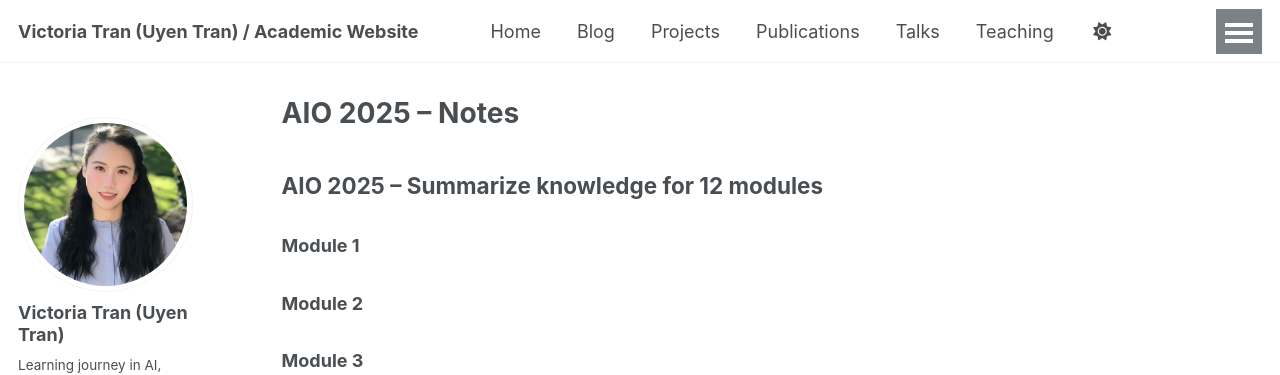
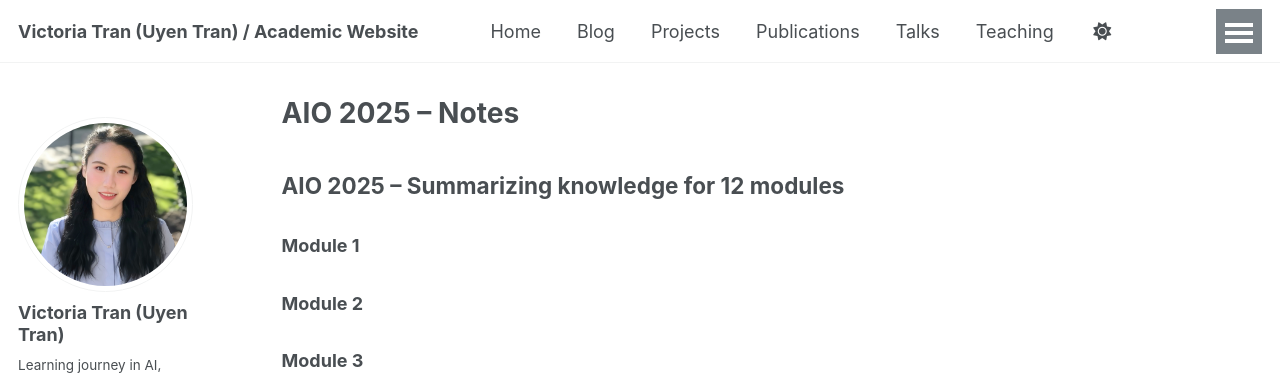
Before and after one commit to uyentran9/uyentran-ai-blog, a Jekyll site: the page built from _pages/blog/aio2025notes.html, in a window 1280 px wide and 1289 px high. Shown: the top 375 px of the window. Built offline with Jekyll 4.4.1, drawn with Linux system fonts in a browser that asks for light colours; a script that is not in the unit is left out.

Commit message:
Fix typo in header for AIO 2025 notes

```diff
--- a/_pages/blog/aio2025notes.html
+++ b/_pages/blog/aio2025notes.html
@@ -6,7 +6,7 @@ author_profile: true
 ---
 
 {% include base_path %}
-<h2>AIO 2025 – Summarize knowledge  for 12 modules</h2>
+<h2>AIO 2025 – Summarizing knowledge  for 12 modules</h2>
 
 {% assign modules = "module1,module2,module3,module4,module5,module6,module7,module8,module9,module10,module11,module12" | split: "," %}
 
```
